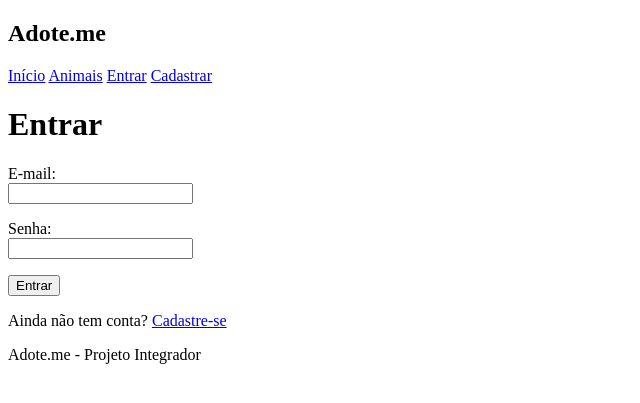
After one commit to thyerrya3-afk/Adote.me, a Node server app: page /login in a window 1280 px wide. The commit adds this page. Shown: the top 403 px of the page, without its empty margins (0-640 px from the left). Run offline with Node 20, Linux system fonts and the light colour scheme; some libraries are stand-ins or nearby versions.

Commit message:
Cria login, logout e sessão

```diff
--- a/app.js
+++ b/app.js
@@ -46,6 +46,13 @@ app.use(session({
   }
 }));
 
+// Deixa a variável "usuario" disponível em todas as páginas EJS
+// (é o usuário logado, ou null se ninguém estiver logado)
+app.use((req, res, next) => {
+  res.locals.usuario = req.session.usuario || null;
+  next();
+});
+
 // Rota da página inicial: mostra o arquivo views/index.ejs
 app.get('/', (req, res) => {
   res.render('index');
--- a/controllers/authController.js
+++ b/controllers/authController.js
@@ -1,4 +1,4 @@
-// Importa o bcryptjs, que transforma a senha em hash
+// Importa o bcryptjs, que transforma a senha em hash e também compara
 const bcrypt = require('bcryptjs');
 
 // Importa o model Usuario
@@ -26,9 +26,48 @@ exports.cadastrar = async (req, res) => {
     // Salva o usuário. O tipo é sempre "adotante" no cadastro
     await Usuario.create({ nome, email, senha: hash, tipo: 'adotante' });
 
-    // Por enquanto volta para a página inicial (o login vem no próximo passo)
-    res.redirect('/');
+    // Depois de cadastrar, vai para a página de login
+    res.redirect('/login');
   } catch (erro) {
     res.status(500).send('Erro ao cadastrar o usuário.');
   }
 };
+
+// Mostra a página com o formulário de login
+exports.formularioLogin = (req, res) => {
+  res.render('auth/login', { erro: null });
+};
+
+// Recebe e-mail e senha e faz o login
+exports.login = async (req, res) => {
+  try {
+    const { email, senha } = req.body;
+
+    // Procura o usuário pelo e-mail
+    const usuario = await Usuario.findOne({ where: { email } });
+
+    // Compara a senha digitada com o hash guardado no banco
+    // Se o usuário não existir, ou a senha não bater, mostra a mesma mensagem
+    if (!usuario || !(await bcrypt.compare(senha, usuario.senha))) {
+      return res.render('auth/login', { erro: 'E-mail ou senha incorretos.' });
+    }
+
+    // Guarda na sessão quem está logado (nunca guardamos a senha)
+    req.session.usuario = {
+      id: usuario.id,
+      nome: usuario.nome,
+      tipo: usuario.tipo
+    };
+
+    res.redirect('/');
+  } catch (erro) {
+    res.status(500).send('Erro ao fazer login.');
+  }
+};
+
+// Faz o logout: destrói a sessão
+exports.logout = (req, res) => {
+  req.session.destroy(() => {
+    res.redirect('/');
+  });
+};
--- /dev/null
+++ b/views/auth/login.ejs
@@ -0,0 +1,25 @@
+<%- include('../partials/header') %>
+
+<h1>Entrar</h1>
+
+<% if (erro) { %>
+  <p><strong><%= erro %></strong></p>
+<% } %>
+
+<form action="/login" method="POST">
+  <p>
+    <label>E-mail:</label><br>
+    <input type="email" name="email" required>
+  </p>
+
+  <p>
+    <label>Senha:</label><br>
+    <input type="password" name="senha" required>
+  </p>
+
+  <button type="submit">Entrar</button>
+</form>
+
+<p>Ainda não tem conta? <a href="/cadastro">Cadastre-se</a></p>
+
+<%- include('../partials/footer') %>
--- a/views/partials/header.ejs
+++ b/views/partials/header.ejs
@@ -11,6 +11,16 @@
     <nav>
       <a href="/">Início</a>
       <a href="/animais">Animais</a>
+
+      <% if (usuario) { %>
+        <span>Olá, <%= usuario.nome %></span>
+        <form action="/logout" method="POST" style="display:inline;">
+          <button type="submit">Sair</button>
+        </form>
+      <% } else { %>
+        <a href="/login">Entrar</a>
+        <a href="/cadastro">Cadastrar</a>
+      <% } %>
     </nav>
   </header>
   <main>
```
Also changed, not shown: routes/authRoutes.js (+10 -1 lines).
